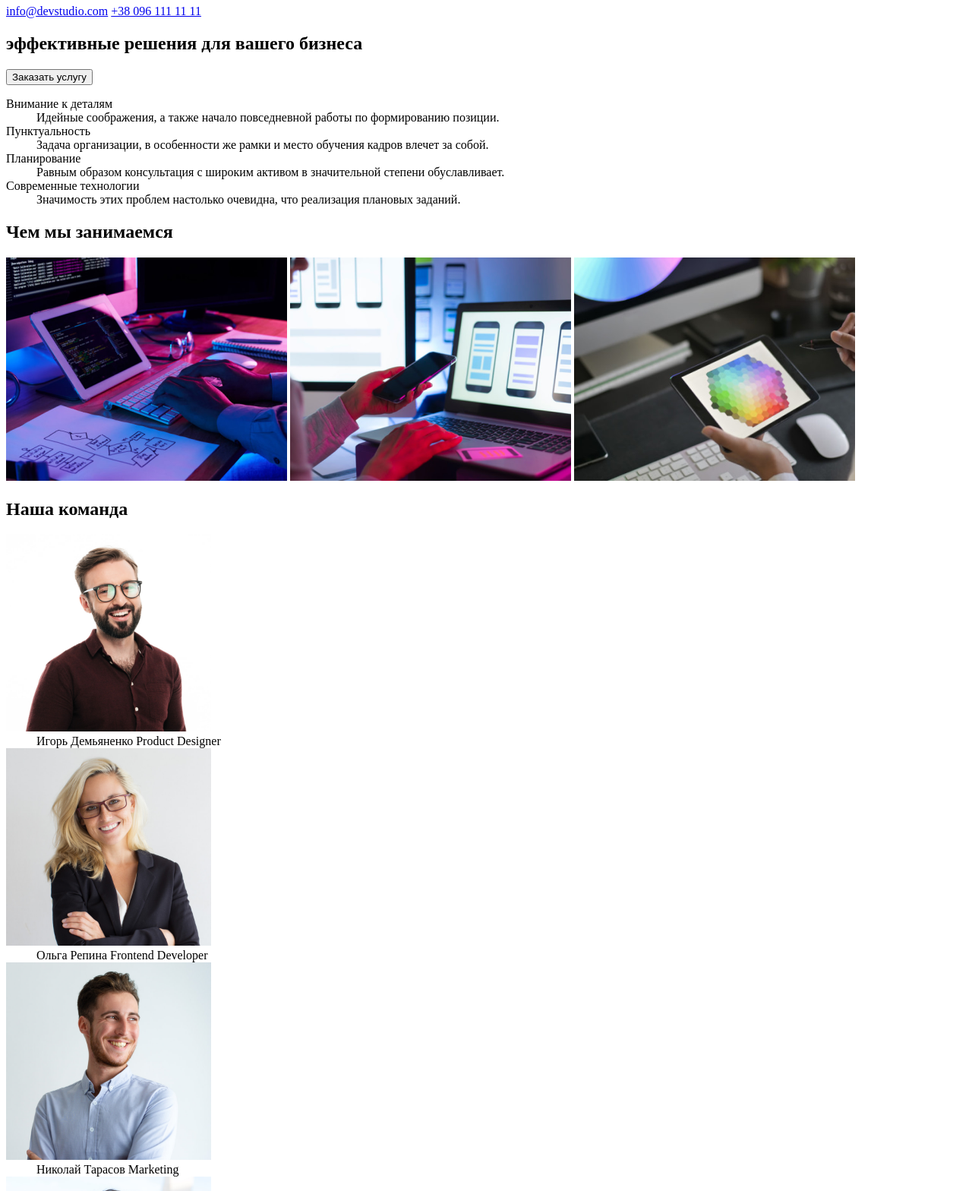
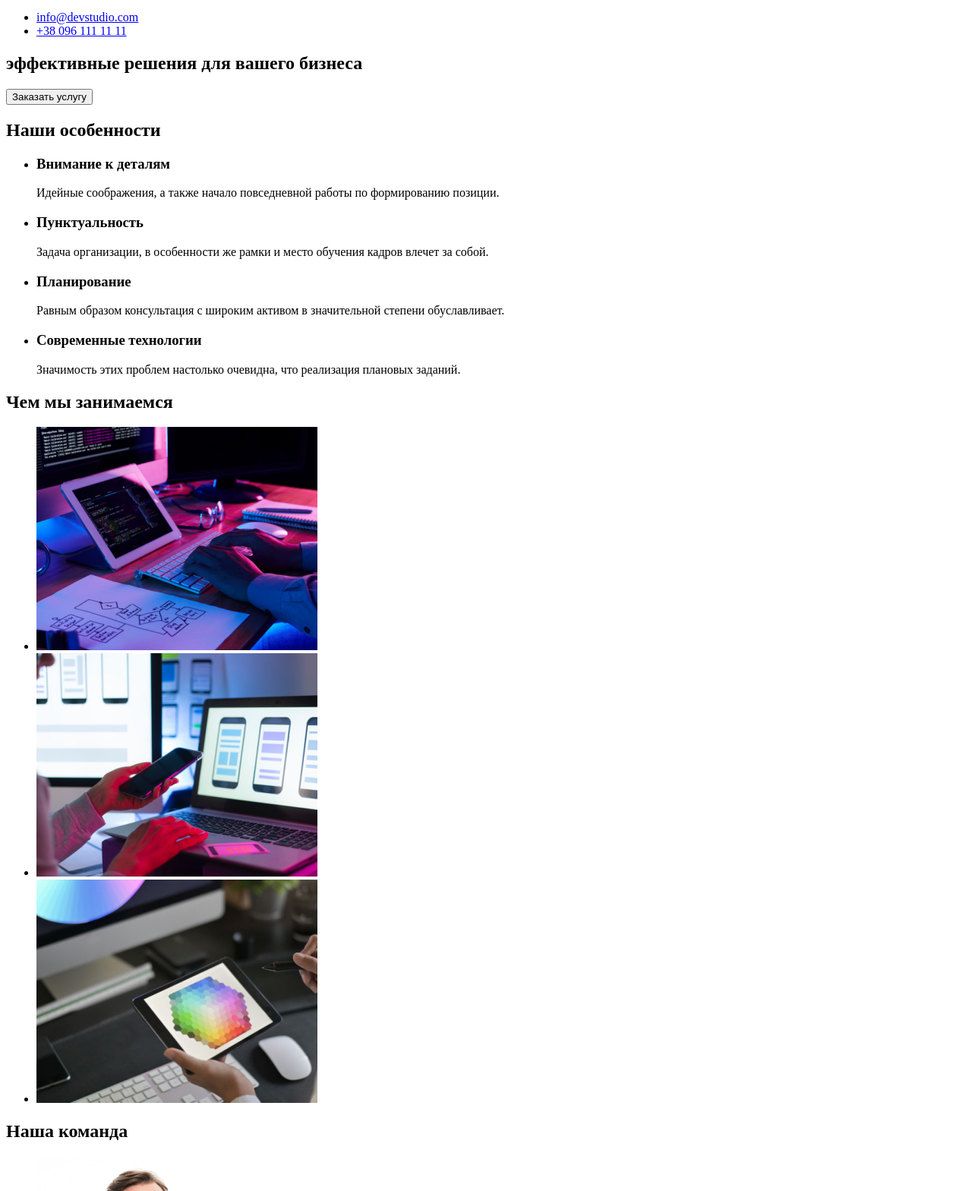
Before and after one commit to Andrey5353/goit-markup-hw-01, a plain HTML site: page index.html in a window 1280 px wide. Shown: the part 98-1666 px from the top of the page at 76% size. Drawn offline with Linux system fonts and the light colour scheme.

Commit message:
Update index.html

```diff
--- a/index.html
+++ b/index.html
@@ -9,11 +9,9 @@
   <body>
     <!--Шапка сайта-->
     <header class="header">
+      <a class="logo" href="#">WebStudio</a>
       <nav class="navigation">
         <ul class="list">
-          <li class="logo">
-            <a class="link" href="#">WebStudio</a>
-          </li>
           <li class="item">
             <a class="link" href="#">Студия</a>
           </li>
@@ -25,10 +23,10 @@
           </li>
         </ul>
       </nav>
-      <div class="contacts">
-        <a href="mailto:info@devstudio.com">info@devstudio.com</a>
-        <a href="tel:+380961111111">+38 096 111 11 11</a>
-      </div>
+      <ul class="contacts">
+        <li><a href="mailto:info@devstudio.com">info@devstudio.com</a></li>
+        <li><a href="tel:+380961111111">+38 096 111 11 11</a></li>
+      </ul>
     </header>
     <main>
       <!--Секция герой-->
@@ -38,29 +36,42 @@
       </section>
       <!--Секция Про нас-->
       <section class="about">
-        <dl class="about-list">
-          <dt class="about-subtitle">Внимание к деталям</dt>
-          <dd class="subtitle">
+        <h2>Наши особенности</h2>
+        <ul class="about-list">
+          <li class="about-subtitle">
+            <h3>Внимание к деталям</h3>
+            <p>
               Идейные соображения, а также начало повседневной работы по
               формированию позиции.
-          </dd>
-          <dt class="about-subtitle">Пунктуальность</dt>
-          <dd class="subtitle">
+            </p>
+          </li>
+          <li class="about-subtitle">
+            <h3>Пунктуальность</h3>
+            <p>
               Задача организации, в особенности же рамки и место обучения кадров
               влечет за собой.
-          </dd>
-          <dt class="about-subtitle">Планирование</dt>
-          <dd class="subtitle">
-            Равным образом консультация с широким активом в значительной степени
-            обуславливает.
-          </dd>
-          <dt class="about-subtitle">Современные технологии</dt>
-          <dd class="subtitle">
-            Значимость этих проблем настолько очевидна, что реализация плановых
-            заданий.
-          </dd>
-        </dl>
+            </p>
+          </li>
+          <li class="about-subtitle">
+            <h3>Планирование</h3>
+            <p>
+              Равным образом консультация с широким активом в значительной
+              степени обуславливает.
+            </p>
+          </li>
+          <li class="about-subtitle">
+            <h3>Современные технологии</h3>
+            <p>
+              Значимость этих проблем настолько очевидна, что реализация
+              плановых заданий.
+            </p>
+          </li>
+        </ul>
+      </section>
+      <section>
         <h2 class="about-title">Чем мы занимаемся</h2>
+        <ul>
+          <li>
             <img
               class="about-img"
               src="./images/about/image.jpg"
@@ -68,6 +79,8 @@
               width="370"
               height="294"
             />
+          </li>
+          <li>
             <img
               class="about-img"
               src="./images/about/image-2.jpg"
@@ -75,6 +88,8 @@
               width="370"
               height="294"
             />
+          </li>
+          <li>
             <img
               class="about-img"
               src="./images/about/image-3.jpg"
@@ -82,12 +97,14 @@
               width="370"
               height="294"
             />
+          </li>
+        </ul>
       </section>
       <!--Секция Наша команда-->
       <section class="team">
         <h2 class="team-title">Наша команда</h2>
-        <dl class="member-list">
-          <dt class="member-grup">
+        <ul>
+          <li>
             <img
               class="member-img"
               src="./images/team/image-1.jpg"
@@ -95,9 +112,10 @@
               width="270"
               height="260"
             />
-          </dt>
-          <dd class="member-title">Игорь Демьяненко Product Designer</dd>
-          <dt class="member-grup">
+            <h3>Игорь Демьяненко</h3>
+            <p lang="en">Product Designer</p>
+          </li>
+          <li>
             <img
               class="member-img"
               src="./images/team/image-2.jpg"
@@ -105,9 +123,10 @@
               width="270"
               height="260"
             />
-          </dt>
-          <dd class="member-title">Ольга Репина Frontend Developer</dd>
-          <dt class="member-grup">
+            <h3>Ольга Репина</h3>
+            <p lang="en">Frontend Developer</p>
+          </li>
+          <li>
             <img
               class="member-img"
               src="./images/team/image-3.jpg"
@@ -115,9 +134,10 @@
               width="270"
               height="260"
             />
-          </dt>
-          <dd class="member-title">Николай Тарасов Marketing</dd>
-          <dt class="member-grup">
+            <h3>Николай Тарасов</h3>
+            <p lang="en">Marketing</p>
+          </li>
+          <li>
             <img
               class="member-img"
               src="./images/team/image-4.jpg"
@@ -125,20 +145,21 @@
               width="270"
               height="260"
             />
-          </dt>
-          <dd class="member-title">Михаил Ермаков UI Designer</dd>
-        </dl>
+            <h3>Михаил Ермаков</h3>
+            <p lang="en">UI Designer</p>
+          </li>
+        </ul>
       </section>
     </main>
     <!--Подвал сайта-->
     <footer>
+      <a class="link" href="#">WebStudio</a>
       <address>
-        <a class="link" href="#">WebStudio</a>
         <p>г. Киев, пр-т Леси Украинки, 26</p>
-        <div class="contacts">
-          <a href="mailto:info@devstudio.com">info@devstudio.com</a>
-          <a href="tel:+380961111111">+38 096 111 11 11</a>
-        </div>
+        <ul>
+          <li><a href="mailto:info@devstudio.com">info@devstudio.com</a></li>
+          <li><a href="tel:+380961111111">+38 096 111 11 11</a></li>
+        </ul>
       </address>
     </footer>
   </body>
```
Lines whose indentation alone changed are shown as unchanged.
